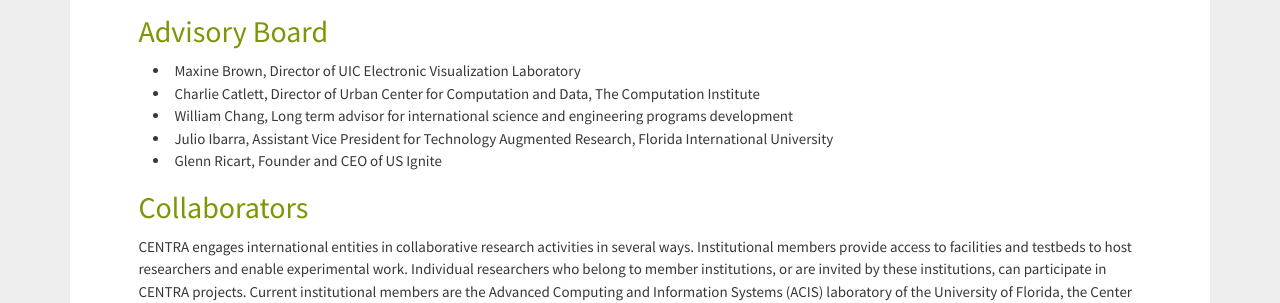
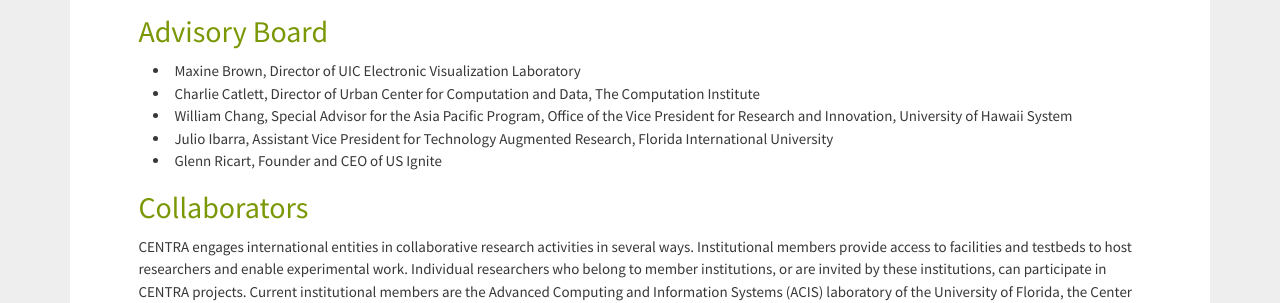
Before and after one commit to hmchou56/centra8, a Jekyll site: the page built from about.md, in a window 1280 px wide. Shown: the part 1278-1581 px from the top of the page. Built offline with Jekyll 4.4.1, drawn with Linux system fonts in a browser that asks for light colours; nearby versions of some CDN libraries.

Commit message:
updated Bill Chang's info

```diff
--- a/about.md
+++ b/about.md
@@ -59,7 +59,7 @@
 
 * Maxine Brown, Director of UIC Electronic Visualization Laboratory
 * Charlie Catlett, Director of Urban Center for Computation and Data, The Computation Institute
-* William Chang, Long term advisor for international science and engineering programs development
+* William Chang, Special Advisor for the Asia Pacific Program, Office of the Vice President for Research and Innovation, University of Hawaii System
 * Julio Ibarra, Assistant Vice President for Technology Augmented Research, Florida International University
 * Glenn Ricart, Founder and CEO of US Ignite
 
@@ -67,13 +67,13 @@
 
 # Collaborators
 
-CENTRA engages international entities in collaborative research activities in several ways. Institutional members provide access to facilities and testbeds to host researchers and enable experimental work. Individual researchers who belong to member institutions, or are invited by these institutions, can participate in CENTRA projects. Current institutional members are the Advanced Computing and Information Systems (ACIS) laboratory of the University of Florida, the Center of Excellence for Cyber-Enablement of Applications (<a href="http://cecea.nchc.org.tw/">CECEA</A>) in Taiwan and the National Institute of Information and Communications Technologies (NICT) in Japan. Researchers who have accepted invitations of interest in participation in CENTRA activities are from a growing number of countries which include the following: Indonesia, Japan, Philippines, Malaysia, Myanmar, Taiwan, Thailand, Singapore, Vietnam and USA.
+CENTRA engages international entities in collaborative research activities in several ways. Institutional members provide access to facilities and testbeds to host researchers and enable experimental work. Individual researchers who belong to member institutions, or are invited by these institutions, can participate in CENTRA projects. Current institutional members are the Advanced Computing and Information Systems (ACIS) laboratory of the University of Florida, the Center of Excellence for Cyber-Enablement of Applications (<a href="http://cecea.nchc.org.tw/">CECEA</a>) in Taiwan and the National Institute of Information and Communications Technologies (NICT) in Japan. Researchers who have accepted invitations of interest in participation in CENTRA activities are from a growing number of countries which include the following: Indonesia, Japan, Philippines, Malaysia, Myanmar, Taiwan, Thailand, Singapore, Vietnam and USA.
 
 # Funding
 
 CENTRA is funded in the USA by the US National Science Foundation (NSF). CENTRA
 partners include the Center of Excellence for Cyber-Enablement of Applications
-(<a href="http://cecea.nchc.org.tw/">CECEA</A>) in Taiwan funded by the Ministry of Science and Technology (MOST) of
+(<a href="http://cecea.nchc.org.tw/">CECEA</a>) in Taiwan funded by the Ministry of Science and Technology (MOST) of
 Taiwan, and the National Institute of Information and Communications Technologies (NICT), Japan.
 
 # Contact
```
